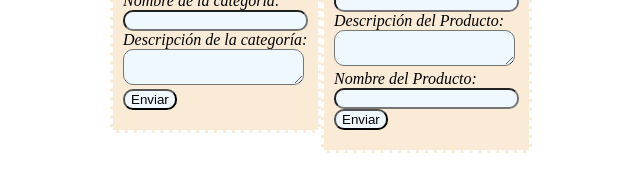
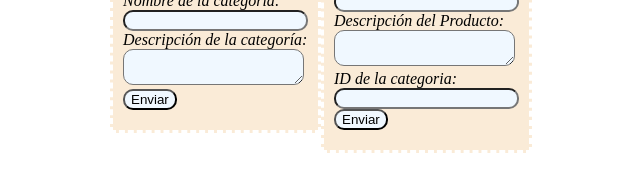
Before and after one commit to TheDami15/PERSONAL_POSTMAN_Pro_Cliente, a plain HTML site: page index.html in a window 1280 px wide. Shown: the part 505-696 px from the top of the page, 398-1038 px from the left. Drawn offline with nearby package versions, Linux system fonts and the light colour scheme; no server answers.

Commit message:
New changes

```diff
--- a/index.html
+++ b/index.html
@@ -52,7 +52,7 @@
                     <br>
                     <textarea id="descripcion-producto" name="descripcion-producto" required></textarea>
                     <br>
-                    <label for="id-producto">Nombre del Producto:</label>
+                    <label for="id-producto">ID de la categoria:</label>
                     <input type="text" id="id-producto" name="id-producto" required>
                     <br>
                     <button type="submit">Enviar</button>
--- a/public/script/InsertarCategoria.js
+++ b/public/script/InsertarCategoria.js
@@ -19,7 +19,7 @@ document.getElementById('formulario-categoria').addEventListener('submit', funct
         cat_nom: nombreCategoria,
         cat_obs: descripcionCategoria
     };
-
+    const url = 'http://localhost/proyectos/PERSONAL_POSTMAN_Productos/controller/categoria.php?op=Insert';
     const xhr = new XMLHttpRequest(); // Crea una nueva solicitud XMLHttpRequest
 
     // Configura la solicitud
```
